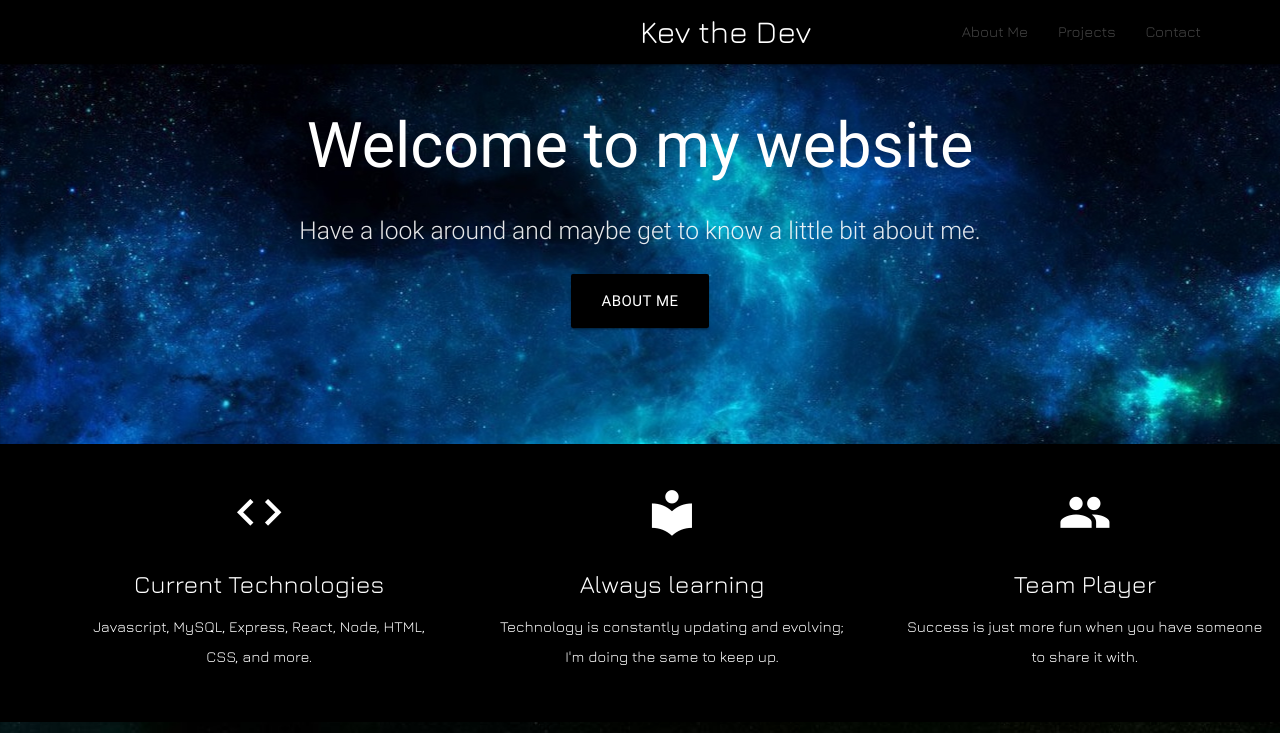
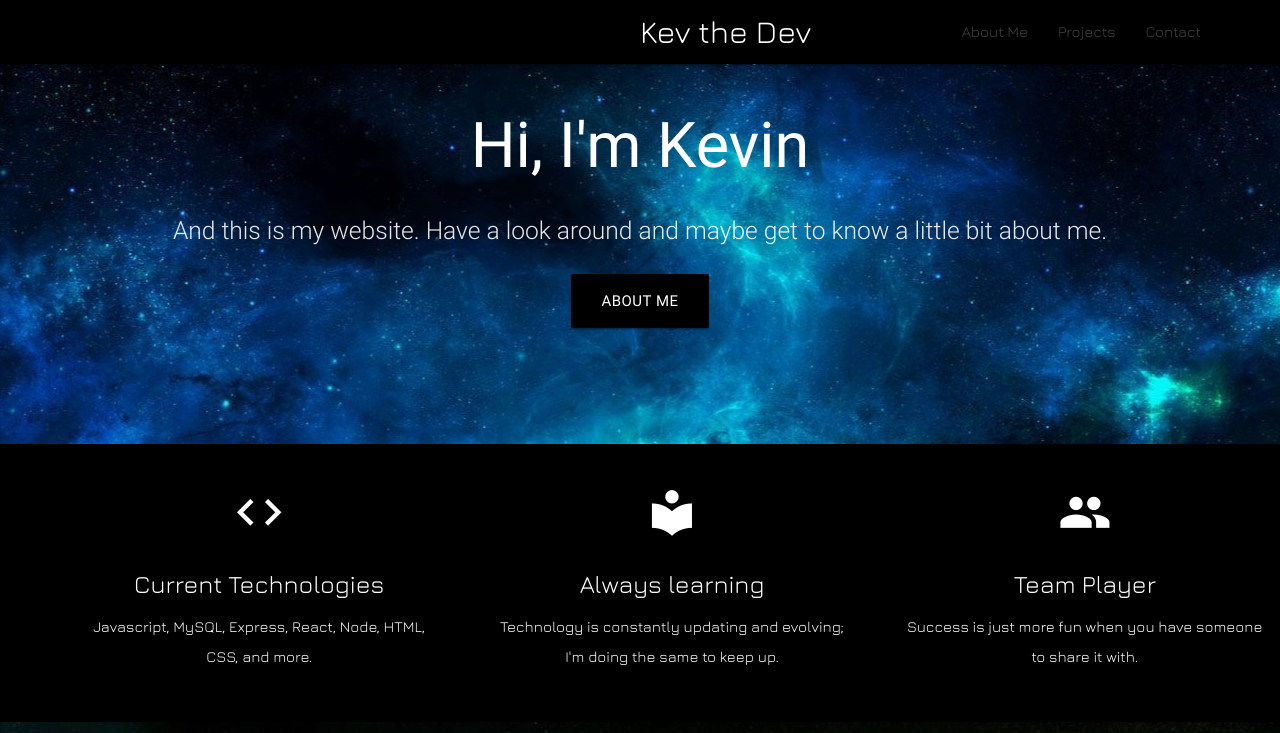
Before and after one commit to CountofMonteCorso/portfolio, a website: page public/index.html in a window 1280 px wide. Shown: the top 733 px of the page. Drawn offline with nearby package versions, Linux system fonts and the light colour scheme.

Commit message:
home page adjusted

```diff
--- a/public/index.html
+++ b/public/index.html
@@ -34,9 +34,9 @@
     <div class="section no-pad-bot">
       <div class="container">
         <br><br>
-        <h1 class="header center white-text">Welcome to my website</h1>
+        <h1 class="header center white-text">Hi, I'm Kevin</h1>
         <div class="row center">
-          <h5 class="header col s12 light">Have a look around and maybe get to know a little bit about me.</h5>
+          <h5 class="header col s12 light">And this is my website.  Have a look around and maybe get to know a little bit about me.</h5>
         </div>
         <div class="row center">
           <a href="about.html" id="download-button" class="btn-large waves-effect waves-light black">About Me</a>
```
